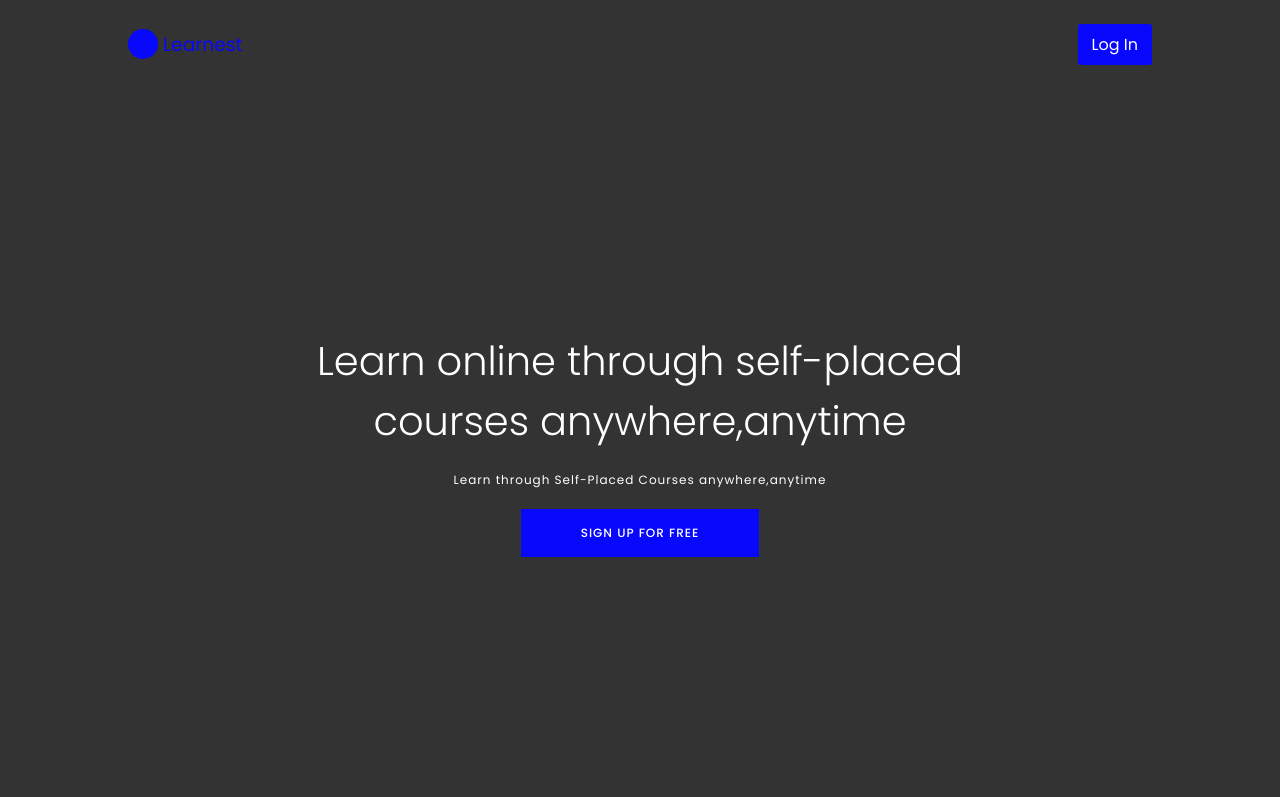
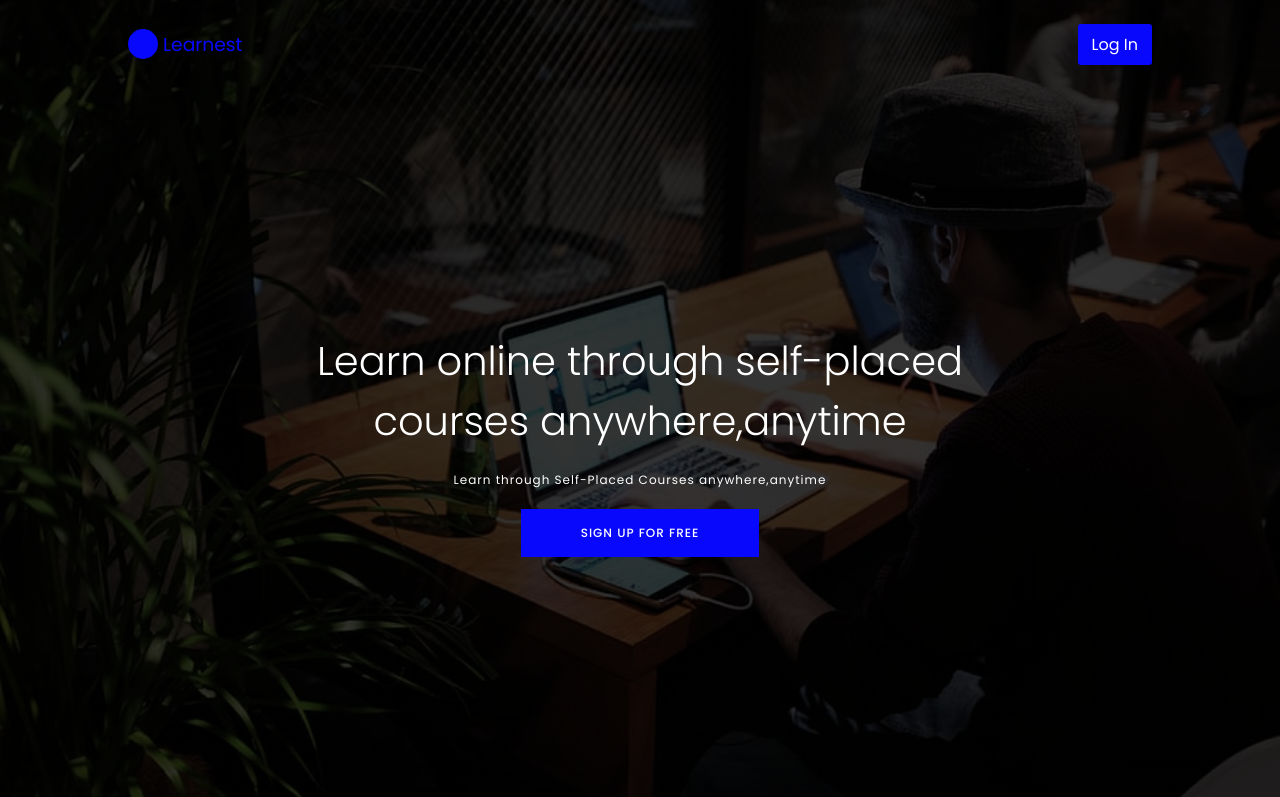
Before and after one commit to SharmaG-Dev/learnest, a plain HTML site: page index.html in a window 1280 px wide. Shown: the top 797 px of the page. Drawn offline with Linux system fonts and the light colour scheme; files whose address does not match are found by name.

Commit message:
Update style.css

```diff
--- a/css/style.css
+++ b/css/style.css
@@ -13,7 +13,7 @@
     height: 100vh;
     display: flex;
     flex-direction: column;
-    background: linear-gradient(to right,rgba(0,0,0,0.8),rgba(0,0,0,0.8)),url(image/bg1.jpg);
+    background: linear-gradient(to right,rgba(0,0,0,0.8),rgba(0,0,0,0.8)),url(/Image/bg1.jpg);
     background-size: cover;
     background-position: center;
 }
```
